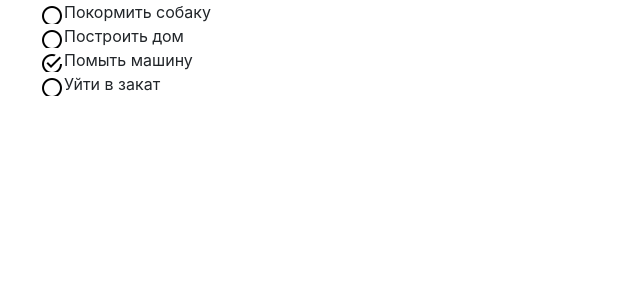
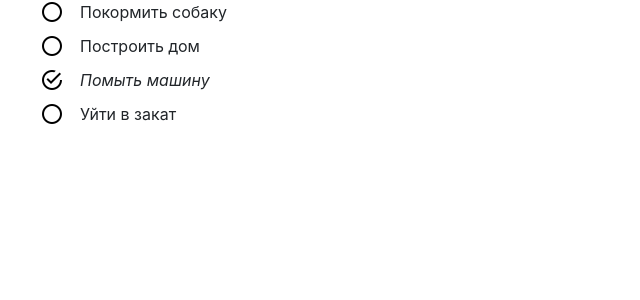
Before and after one commit to BukirevaLiudmila/TodoList, a React app: page / in a window 1280 px wide. Shown: the top 300 px of the page, without its empty margins (0-640 px from the left). Built offline with nearby package versions, Linux system fonts and the light colour scheme.

Commit message:
added toggleTodo method and updated styles of list items

```diff
--- a/src/components/TodoList.js
+++ b/src/components/TodoList.js
@@ -31,6 +31,21 @@ class TodoList extends React.Component {
         };
     }
 
+    toggleTodo(todoId) {
+        this.setState(prevState => ({
+            todos: prevState.todos.map(todo => {
+                if (todo.id === todoId) {
+                    return {
+                        id: todo.id,
+                        text: todo.text,
+                        completed: !todo.completed
+                    };
+                }
+                return todo;
+            })
+        }));
+    }
+
     render() {
         return (
             <ul>
@@ -38,7 +53,7 @@ class TodoList extends React.Component {
                     <Todo
                         key={todo.id}
                         {...todo}
-                        onClick={() => toggleTodo(todo.id)}
+                        onClick={() => this.toggleTodo(todo.id)}
                     />
                 )}
             </ul>
--- a/src/helpers/generateId.js
+++ b/src/helpers/generateId.js
@@ -1,3 +1,3 @@
-const generateId = () => new Date().getTime() * Math.round(Math.random() * 9) + 1;
+const generateId = () => new Date().getTime() * Math.round(Math.random() * 40) + 1;
 
 export default generateId;
--- a/src/styles/index.css
+++ b/src/styles/index.css
@@ -1,12 +1,14 @@
 li {
 	list-style: none;
-	padding-left: 24px;
+	padding-left: 40px;
+	margin-bottom: 10px;
 }
 
 li.icon-blank {
-	background: url(../images/checkbox-blank.png) no-repeat 0 4px;
+	background: url(../images/checkbox-blank.png) no-repeat;
 }
 
 li.icon-marked {
-	background: url(../images/checkbox-marked.png) no-repeat 0 4px;
+	background: url(../images/checkbox-marked.png) no-repeat;
+	font-style: italic;
 }
```
